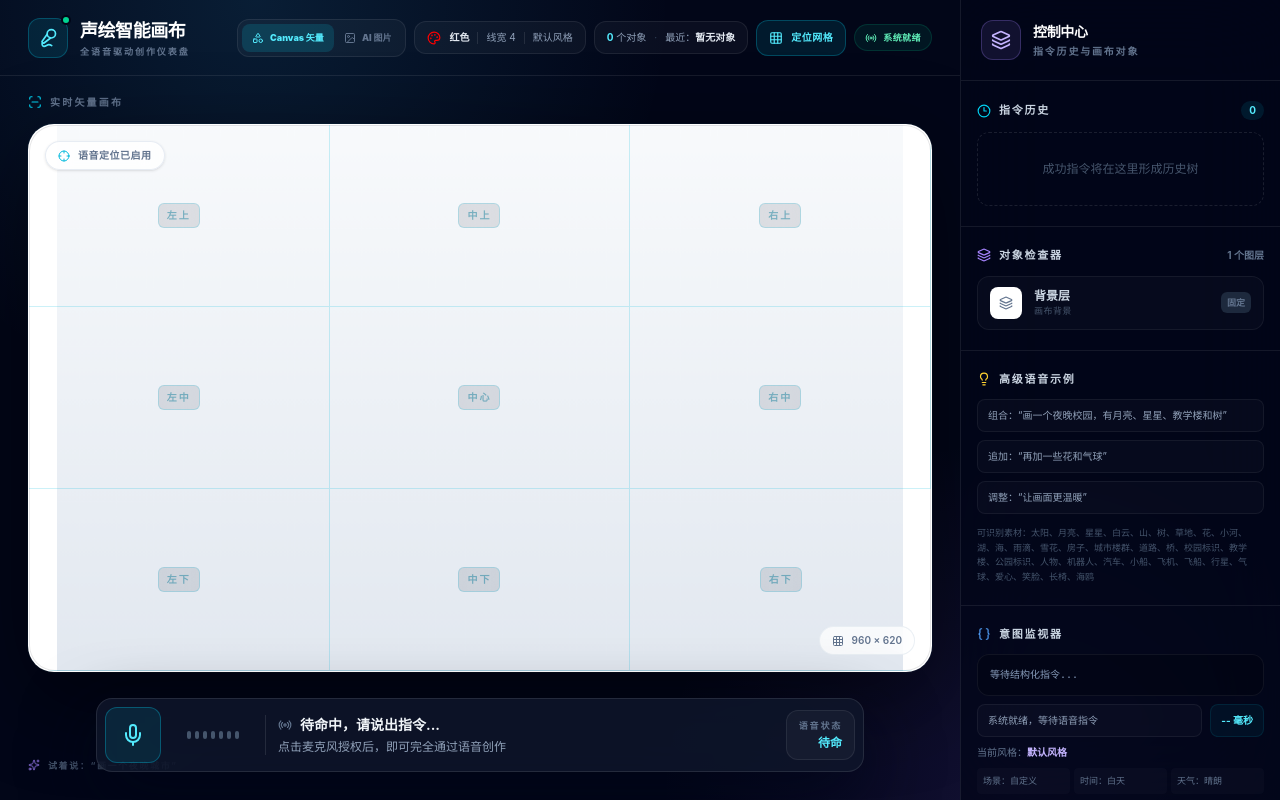
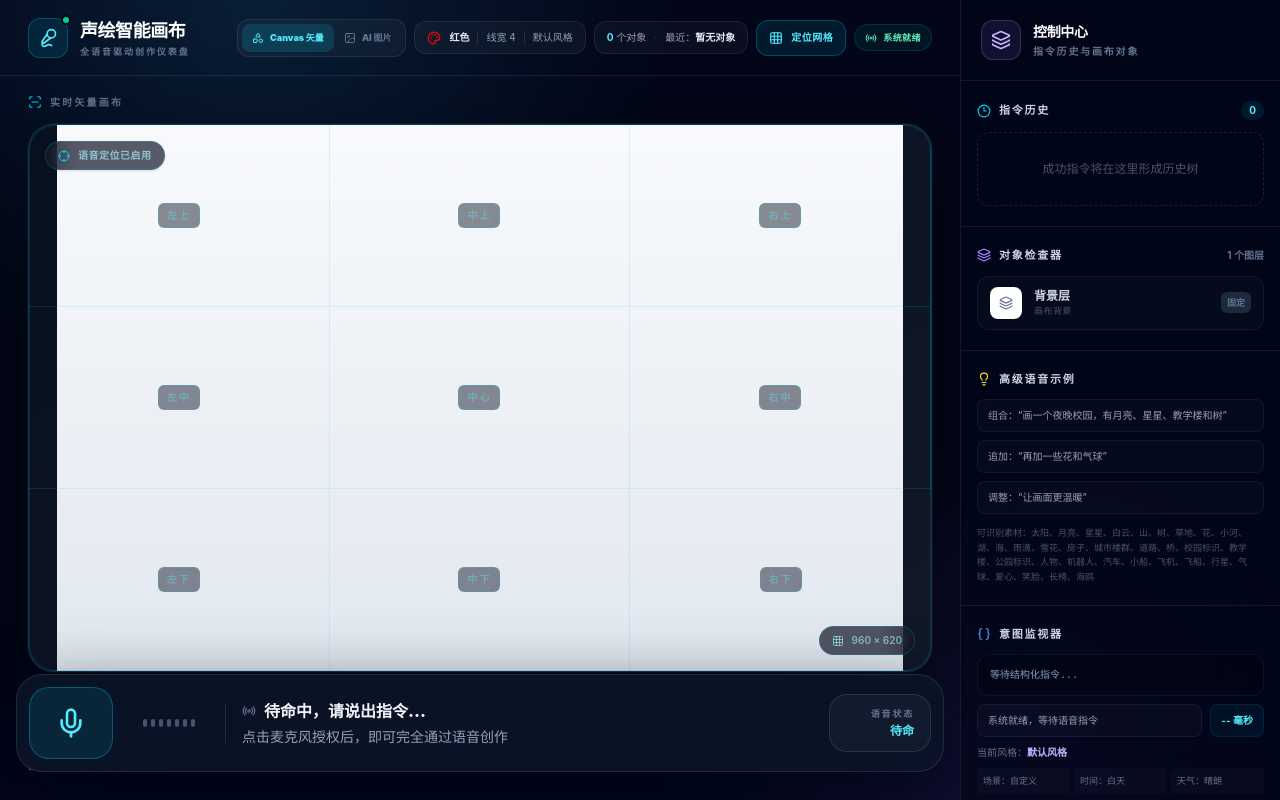
Before and after one commit to LazyQ0130/VoiceCanvas-AI, a React (Vite) app: page / in a window 1280 px wide. Built offline with nearby package versions, Linux system fonts and the light colour scheme.

Commit message:
style: unify canvas frames and voice feedback bar

```diff
--- a/src/components/VoiceCanvas.tsx
+++ b/src/components/VoiceCanvas.tsx
@@ -37,14 +37,16 @@ export function VoiceCanvas({ groups, showGrid, drawingMode, aiImage, aiGenerati
       </div>
 
       <div className="flex min-h-0 flex-1 items-center justify-center">
-        <div className="group relative aspect-[48/31] max-h-full w-full max-w-[1180px] overflow-hidden rounded-[26px] border border-white/10 bg-white shadow-[0_28px_90px_rgba(0,0,0,0.48),0_0_0_1px_rgba(56,189,248,0.05)]">
+        <div className="group relative aspect-[48/31] max-h-full w-full max-w-[1180px] overflow-hidden rounded-[26px] border border-cyan-400/20 bg-[radial-gradient(circle_at_50%_35%,rgba(14,165,233,0.1),transparent_42%),linear-gradient(145deg,#07101f,#111827)] shadow-[0_28px_90px_rgba(0,0,0,0.48),0_0_0_1px_rgba(56,189,248,0.08)]">
+          <div className={`absolute inset-0 flex items-center justify-center p-0 ${drawingMode === "ai" ? "invisible" : ""}`}>
             <canvas
               ref={canvasRef}
               width="960"
               height="620"
               aria-label="声绘智能画布绘图区"
-            className={`h-full w-full object-contain [image-rendering:auto] ${drawingMode === "ai" ? "invisible absolute inset-0" : ""}`}
+              className="h-full w-full object-contain [image-rendering:auto]"
             />
+          </div>
           {drawingMode === "ai" && aiImage ? (
             <img
               src={aiImage.imageObjectUrl}
@@ -74,9 +76,9 @@ export function VoiceCanvas({ groups, showGrid, drawingMode, aiImage, aiGenerati
             </div>
           )}
 
-          <div className="pointer-events-none absolute inset-0 rounded-[26px] ring-1 ring-inset ring-slate-950/10" />
-          <div className="pointer-events-none absolute left-4 top-4 flex items-center gap-2 rounded-full border border-slate-200/80 bg-white/80 px-3 py-1.5 text-[10px] font-bold uppercase tracking-wider text-slate-500 shadow-sm backdrop-blur-md">
-            <Crosshair className="h-3 w-3 text-cyan-500" />
+          <div className="pointer-events-none absolute inset-0 rounded-[26px] ring-1 ring-inset ring-cyan-300/10" />
+          <div className="pointer-events-none absolute left-4 top-4 flex items-center gap-2 rounded-full border border-cyan-400/20 bg-slate-950/65 px-3 py-1.5 text-[10px] font-bold uppercase tracking-wider text-cyan-200/70 shadow-sm backdrop-blur-md">
+            <Crosshair className="h-3 w-3 text-cyan-400" />
             {drawingMode === "canvas" ? "语音定位已启用" : "AI 图片模式"}
           </div>
 
@@ -89,16 +91,16 @@ export function VoiceCanvas({ groups, showGrid, drawingMode, aiImage, aiGenerati
             {gridLabels.map((label) => (
               <div
                 key={label}
-                className="relative flex items-center justify-center border-b border-r border-cyan-500/20 last:border-r-0"
+                className="relative flex items-center justify-center border-b border-r border-cyan-400/15 last:border-r-0"
               >
-                <span className="rounded-md border border-cyan-500/20 bg-slate-950/10 px-2 py-1 text-[10px] font-black tracking-[0.2em] text-cyan-700/45 backdrop-blur-sm">
+                <span className="rounded-md border border-cyan-400/20 bg-slate-950/45 px-2 py-1 text-[10px] font-black tracking-[0.2em] text-cyan-300/40 backdrop-blur-sm">
                   {label}
                 </span>
               </div>
             ))}
           </div>
 
-          <div className="pointer-events-none absolute bottom-4 right-4 flex items-center gap-2 rounded-full border border-slate-200/70 bg-white/75 px-3 py-1.5 text-[10px] font-semibold text-slate-500 backdrop-blur-md">
+          <div className="pointer-events-none absolute bottom-4 right-4 flex items-center gap-2 rounded-full border border-cyan-400/20 bg-slate-950/65 px-3 py-1.5 text-[10px] font-semibold text-cyan-200/65 backdrop-blur-md">
             <Grid3X3 className="h-3 w-3" />
             {drawingMode === "canvas" ? "960 × 620" : "1024 × 1024"}
           </div>
--- a/src/components/VoiceFeedbackBar.tsx
+++ b/src/components/VoiceFeedbackBar.tsx
@@ -62,7 +62,7 @@ export function VoiceFeedbackBar({
 
   return (
     <div
-      className={`absolute bottom-5 left-1/2 z-40 w-[calc(100%-2rem)] max-w-3xl -translate-x-1/2 rounded-2xl border bg-slate-900/82 p-2 shadow-[0_24px_70px_rgba(2,6,23,0.72)] backdrop-blur-2xl transition-all duration-300 sm:bottom-7 ${
+      className={`absolute bottom-5 left-1/2 z-40 w-[calc(100%-2rem)] max-w-[1152px] -translate-x-1/2 rounded-[26px] border bg-[#0b1427]/95 p-3 shadow-[0_24px_70px_rgba(2,6,23,0.72)] backdrop-blur-2xl transition-all duration-300 sm:bottom-7 ${
         voiceState === "error"
           ? "animate-error-pulse border-rose-500/80"
           : active
@@ -70,23 +70,23 @@ export function VoiceFeedbackBar({
             : "border-white/10"
       }`}
     >
-      <div className="flex items-center gap-3">
+      <div className="flex items-center gap-4">
         <button
           type="button"
           disabled={!supported || voiceState === "processing" || voiceState === "executing"}
           onClick={active ? onStop : onStart}
-          className={`relative flex h-14 w-14 shrink-0 items-center justify-center rounded-xl border transition-all focus:outline-none focus:ring-2 focus:ring-cyan-400/60 disabled:cursor-not-allowed disabled:opacity-45 ${
+          className={`relative flex h-[72px] w-[84px] shrink-0 items-center justify-center rounded-[20px] border transition-all focus:outline-none focus:ring-2 focus:ring-cyan-400/60 disabled:cursor-not-allowed disabled:opacity-45 ${
             active
               ? "border-rose-400/30 bg-rose-500/15 text-rose-300 hover:bg-rose-500/25"
               : "border-cyan-400/30 bg-cyan-400/10 text-cyan-300 hover:bg-cyan-400/20"
           }`}
           aria-label={active ? "停止语音控制" : "开始语音控制"}
         >
-          {active ? <Square className="h-5 w-5 fill-current" /> : <Mic className="h-6 w-6" />}
+          {active ? <Square className="h-6 w-6 fill-current" /> : <Mic className="h-8 w-8" />}
           {active && <span className="absolute inset-0 -z-10 animate-ping rounded-xl border border-cyan-400/30" />}
         </button>
 
-        <div className="hidden border-r border-white/10 pr-3 sm:block">
+        <div className="hidden border-r border-white/10 pr-4 sm:block">
           {voiceState === "processing" ? (
             <div className="flex h-10 w-20 items-center justify-center">
               <span className="h-5 w-5 animate-breathe rounded-full bg-blue-400 shadow-[0_0_22px_rgba(96,165,250,0.75)]" />
@@ -111,14 +111,14 @@ export function VoiceFeedbackBar({
             ) : (
               <Radio className={`h-3.5 w-3.5 ${active ? "text-cyan-400" : "text-slate-500"}`} />
             )}
-            <p className="truncate text-sm font-bold text-slate-100">{copy.title}</p>
+            <p className="truncate text-base font-black text-slate-100">{copy.title}</p>
           </div>
-          <p className="mt-1 truncate text-xs text-slate-400">
+          <p className="mt-1 truncate text-sm text-slate-400">
             {active && transcript ? `“${transcript}”` : copy.detail}
           </p>
         </div>
 
-        <div className="hidden rounded-xl border border-white/8 bg-white/[0.035] px-3 py-2 text-right md:block">
+        <div className="hidden min-w-[102px] rounded-[18px] border border-white/10 bg-white/[0.035] px-4 py-3 text-right md:block">
           <p className="text-[9px] font-black tracking-[0.2em] text-slate-500">语音状态</p>
           <p className="mt-0.5 text-xs font-bold text-cyan-300">{voiceStateNames[voiceState]}</p>
         </div>
```
Lines whose indentation alone changed are shown as unchanged.
